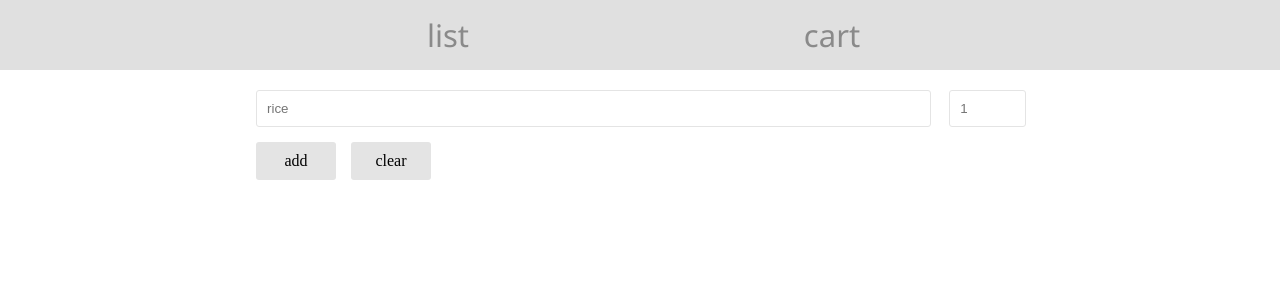
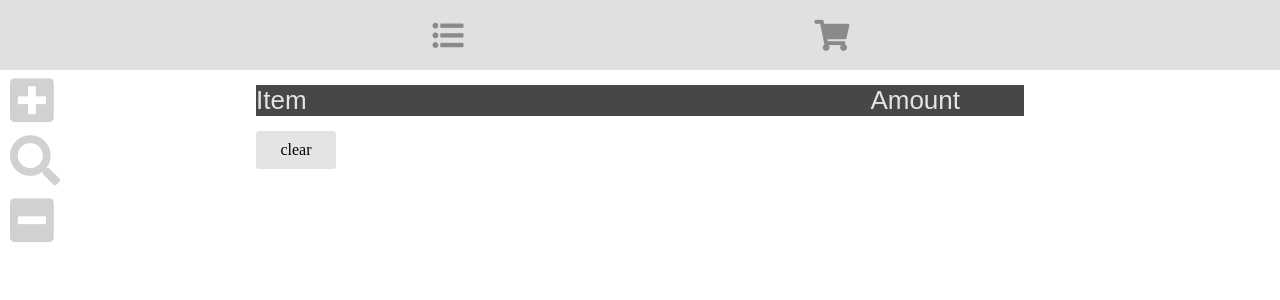
Before and after one commit to DrEmbryo/shopping-list, an Angular app: page / in a window 1280 px wide. Shown: the top 300 px of the page. Built offline with nearby package versions, Linux system fonts and the light colour scheme.

Commit message:
add menu to add-form.component

```diff
--- a/src/app/add-form/add-form.component.css
+++ b/src/app/add-form/add-form.component.css
@@ -1,3 +1,34 @@
+.controls {
+    display: flex;
+    flex-direction: column;
+    font-size: 50px;
+    color:#d1d1d1;
+    cursor: pointer;
+    position: absolute;
+    top: 75px;
+    left: 10px;
+}
+
+.controls i {
+    margin-bottom: 10px;
+}
+
+.controls i:hover {
+    color: #686868;
+}
+
+.list_display {
+    margin: 15px 0;
+}
+
+.controls_wrapper {
+    margin-top: 15px;
+}
+
+.controls_active {
+    color: #363636;
+}
+
 .form {
     display: grid;
     grid-template-columns: 9fr 1fr;
@@ -43,30 +74,61 @@ input {
 
 .list_item div:last-of-type{
     padding-left: 12px;
+    padding-right: 12px;
 }
 
 .list_item div:first-of-type{
     padding-right: 12px;
+    padding-left: 12px;
 }
 
-
-.form_container {
-    margin-bottom: 10px;
+.list:nth-child(even) {
+    background-color: rgb(185, 185, 185);
 }
 
 .list_item {
     display: grid;
     grid-template-columns: 8fr 2fr;
+    padding: 7px 0px;
 }
 
-.list_item div:first-of-type::after {
-    position: absolute;
-    top: 0px;
-    right: -10px;
-    content: "x";
+.list_head {
+    display: grid;
+    grid-template-columns: 8fr 2fr;
+    font: 26px arial,sans-serif;
+    background-color: rgb(71, 71, 71);
+    color: #e4e4e4;
 }
 
+.list_item_amount::before {
+    position: absolute;
+    top: -1px;
+    left: -10px;
+    content: ":";
+}
 .list_item div {
     position: relative;
     font-size: 24px;
 }
+
+.list_search {
+    display: grid;
+    grid-template-columns: 9fr 1fr;
+    grid-column-gap: 20px;
+}
+
+.delete-btn {
+    color: #686868;
+    cursor: pointer;
+}
+
+.delete-btn:hover {
+    color: #e61616;
+}
+
+
+.list_item_amount {
+    display: flex;
+    flex-direction: row;
+    justify-content: space-between;
+}
--- a/src/app/add-form/add-form.component.html
+++ b/src/app/add-form/add-form.component.html
@@ -1,18 +1,53 @@
-<div class="form_container">
+<div class="controls">
+      <i class="fas fa-plus-square" (click)="controlSwitch('form')"
+      [ngClass]="{'controls_active':controls === 'form'}"></i>
+
+      <i class="fas fa-search" (click)="controlSwitch('search')"
+      [ngClass]="{'controls_active':controls === 'search'}"></i>
+
+      <i class="fas fa-minus-square" (click)="controlSwitch('hide')"></i>
+</div>
+
+<div [ngSwitch]="controls" class="controls_wrapper">
+
+   <div *ngSwitchCase="'form'">
       <div class="form">
-      <input type="text" placeholder="rice" [formControl]="item">
-      <input type="text" placeholder="1" [formControl]="amount">
+         <input type="text" placeholder="item name" [formControl]="item">
+         <input type="text" placeholder="0" [formControl]="amount">
       </div>
       <div class="form_btns">
          <div class="add_btn" (click)="addItem()"> add </div>
-      <div class="add_btn" (click)="clearItems()"> clear </div>
+         <div class="add_btn" (click)="clearForm()"> clear </div>
       </div>
 
    </div>
 
-<div *ngFor="let item of itemArray" class="">
+   <div class="list_search" *ngSwitchCase="'search'">
+      <input type="text" placeholder="search" [formControl]="search">
+      <div class="add_btn" style="width: auto;" (click)="onSearch()"> search </div>
+   </div>
+
+   <div *ngSwitchCase="'hide'">
+   </div>
+
+</div>
+
+<div class="list_display">
+   <div class="list_head">
+      <div>Item</div>
+      <div>Amount</div>
+   </div>
+   <div *ngFor="let item of itemArray; index as i;" class="list">
       <div class="list_item">
          <div>{{item.item}}</div>
+         <div class="list_item_amount">
             <div>{{item.amount}}</div>
+            <div class="delete-btn" (click)="deleteItem(i)"><i class="far fa-trash-alt"></i></div>
          </div>
       </div>
+   </div>
+</div>
+
+<div class="">
+   <div class="add_btn" (click)="clearItems()"> clear </div>
+</div>
--- a/src/app/add-form/add-form.component.ts
+++ b/src/app/add-form/add-form.component.ts
@@ -11,10 +11,12 @@ export class AddFormComponent implements OnInit {
   constructor() { }
 
   item = new FormControl('');
+  search = new FormControl('');
   amount = new FormControl('');
   key = 'items' ;
 
   itemArray = [];
+  controls = '';
 
   addItem() {
     if (this.item.value !== '' && this.amount.value !== '') {
@@ -23,6 +25,7 @@ export class AddFormComponent implements OnInit {
         amount: this.amount.value,
       });
       this.saveItems();
+      this.clearForm();
     }
   }
 
@@ -32,14 +35,32 @@ export class AddFormComponent implements OnInit {
   }
 
   clearItems() {
-    localStorage.clear();
-    this.itemArray = [];
+    if (confirm ('Delete all items from this list?')) {
+      localStorage.clear();
+      this.itemArray = [];
+    }
+  }
+
+  deleteItem (i) {
+    this.itemArray.splice(i , 1);
+    this.saveItems();
+  }
+
+  clearForm () {
+    this.amount.setValue('');
+    this.item.setValue('');
+  }
+
+  controlSwitch(val) {
+    this.controls = val;
+  }
+
+  onSearch () {
   }
 
   ngOnInit() {
     if (JSON.parse(localStorage.getItem(this.key)) !== null) {
       this.itemArray = JSON.parse(localStorage.getItem(this.key));
+      }
     }
   }
-
-}
--- a/src/app/app.component.html
+++ b/src/app/app.component.html
@@ -1,6 +1,6 @@
 <div class="navigation">
-  <div><p routerLink="/add"> list </p></div>
-  <div><p routerLink="/cart"> cart </p></div>
+  <div><p routerLink="/add"> <i class="fas fa-list-ul"></i> </p></div>
+  <div><p routerLink="/cart"> <i class="fas fa-shopping-cart"></i> </p></div>
 </div>
 <div class="content">
   <router-outlet></router-outlet>
--- a/src/index.html
+++ b/src/index.html
@@ -4,7 +4,9 @@
   <meta charset="utf-8">
   <title>SmartShoppingList</title>
   <base href="/">
-
+  <link rel="stylesheet" href="https://use.fontawesome.com/releases/v5.6.3/css/all.css"
+  integrity="sha384-UHRtZLI+pbxtHCWp1t77Bi1L4ZtiqrqD80Kn4Z8NTSRyMA2Fd33n5dQ8lWUE00s/"
+  crossorigin="anonymous">
   <meta name="viewport" content="width=device-width, initial-scale=1">
   <link rel="icon" type="image/x-icon" href="favicon.ico">
 </head>
--- a/src/styles.css
+++ b/src/styles.css
@@ -2,4 +2,5 @@
 * {
     padding: 0;
     margin: 0;
+    font: arial,sans-serif;
 }
```
Lines whose indentation alone changed are shown as unchanged.
